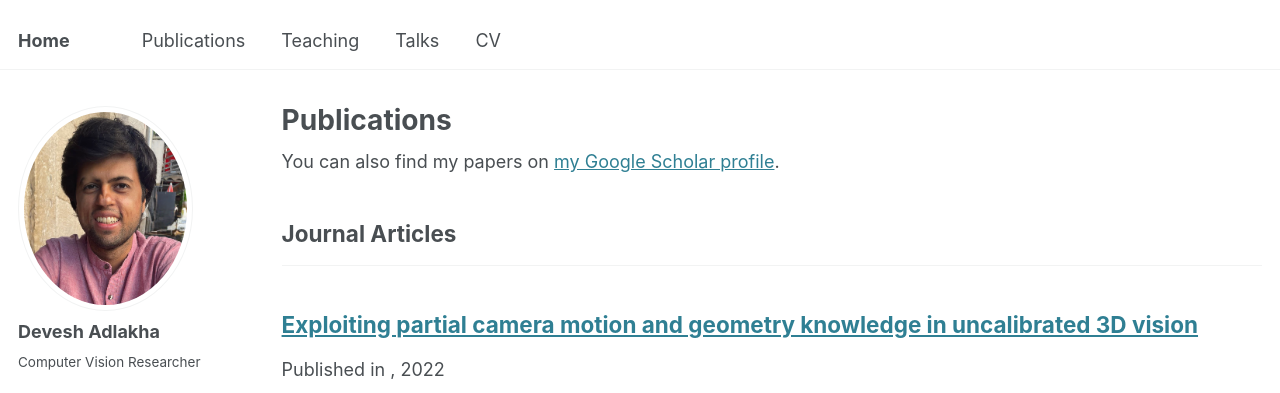
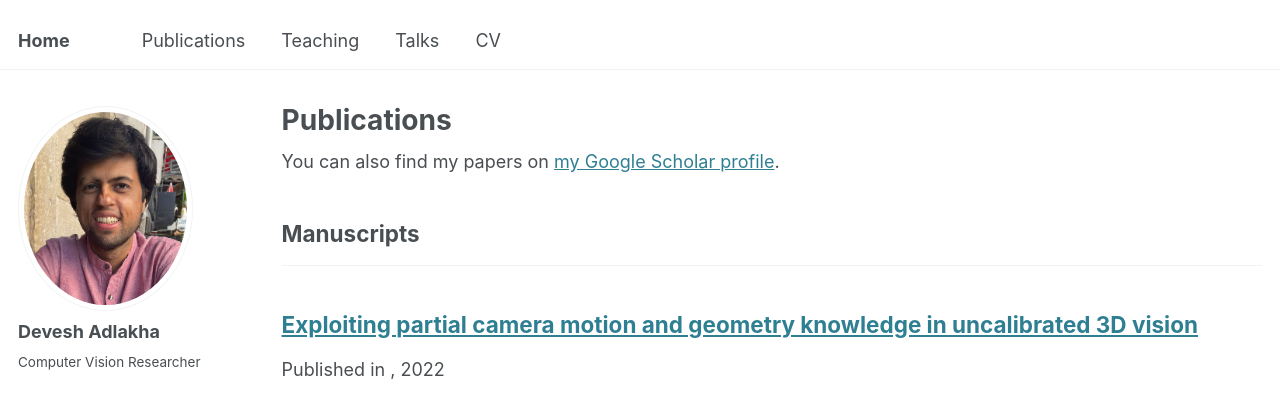
Before and after one commit to devadlakha/devadlakha.github.io, a Jekyll site: the page built from _pages/publications.html, in a window 1280 px wide and 900 px high. Shown: the top 393 px of the window. Built offline with Jekyll 4.4.1, drawn with Linux system fonts in a browser that asks for light colours; some web fonts are replaced.

Commit message:
Update _config.yml

```diff
--- a/_config.yml
+++ b/_config.yml
@@ -80,7 +80,7 @@ publication_category:
   books:
     title: 'Books'
   manuscripts:
-    title: 'Journal Articles'
+    title: 'Manuscripts'
   conferences:
     title: 'Conference Papers'
 
```
